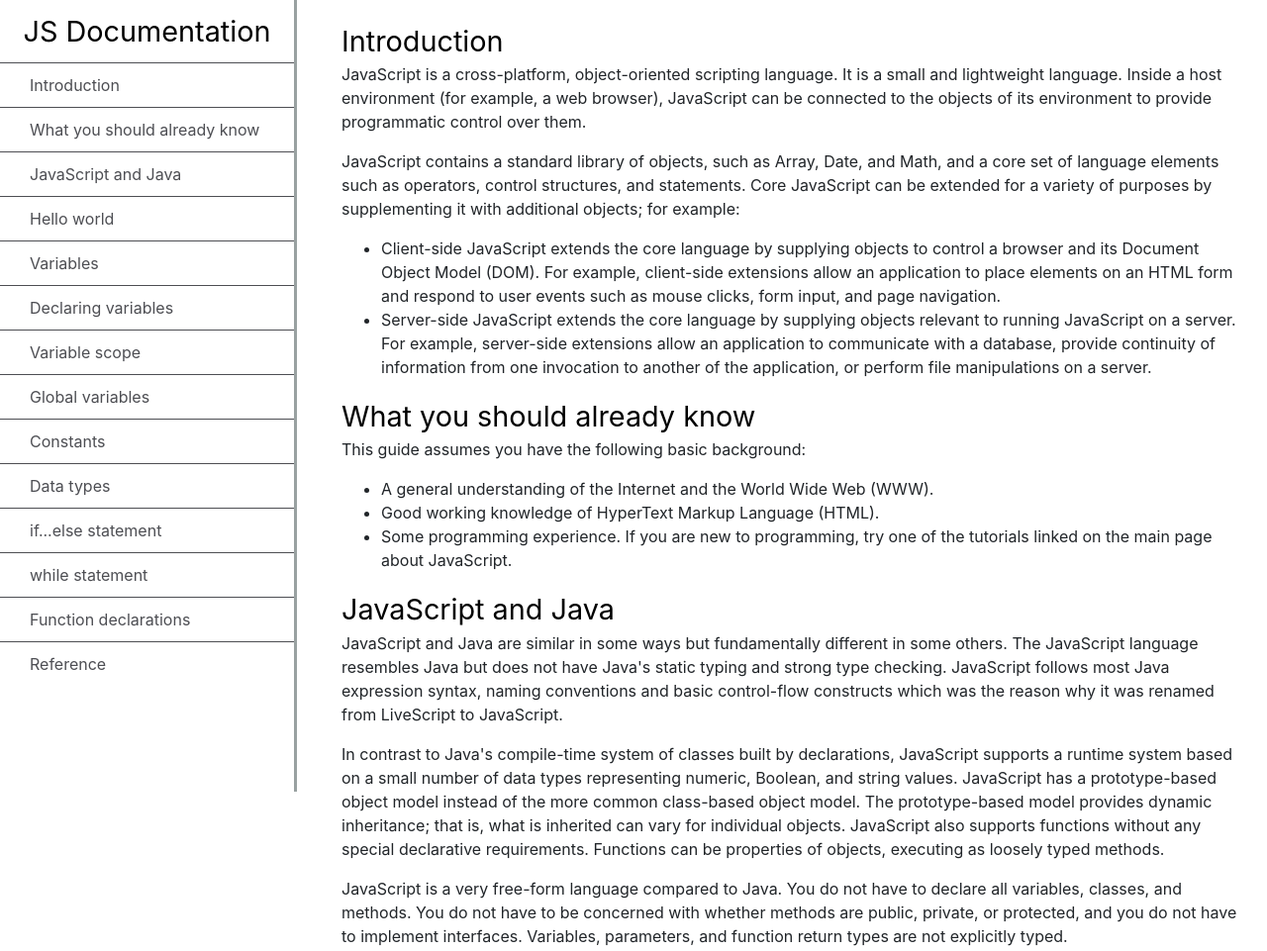
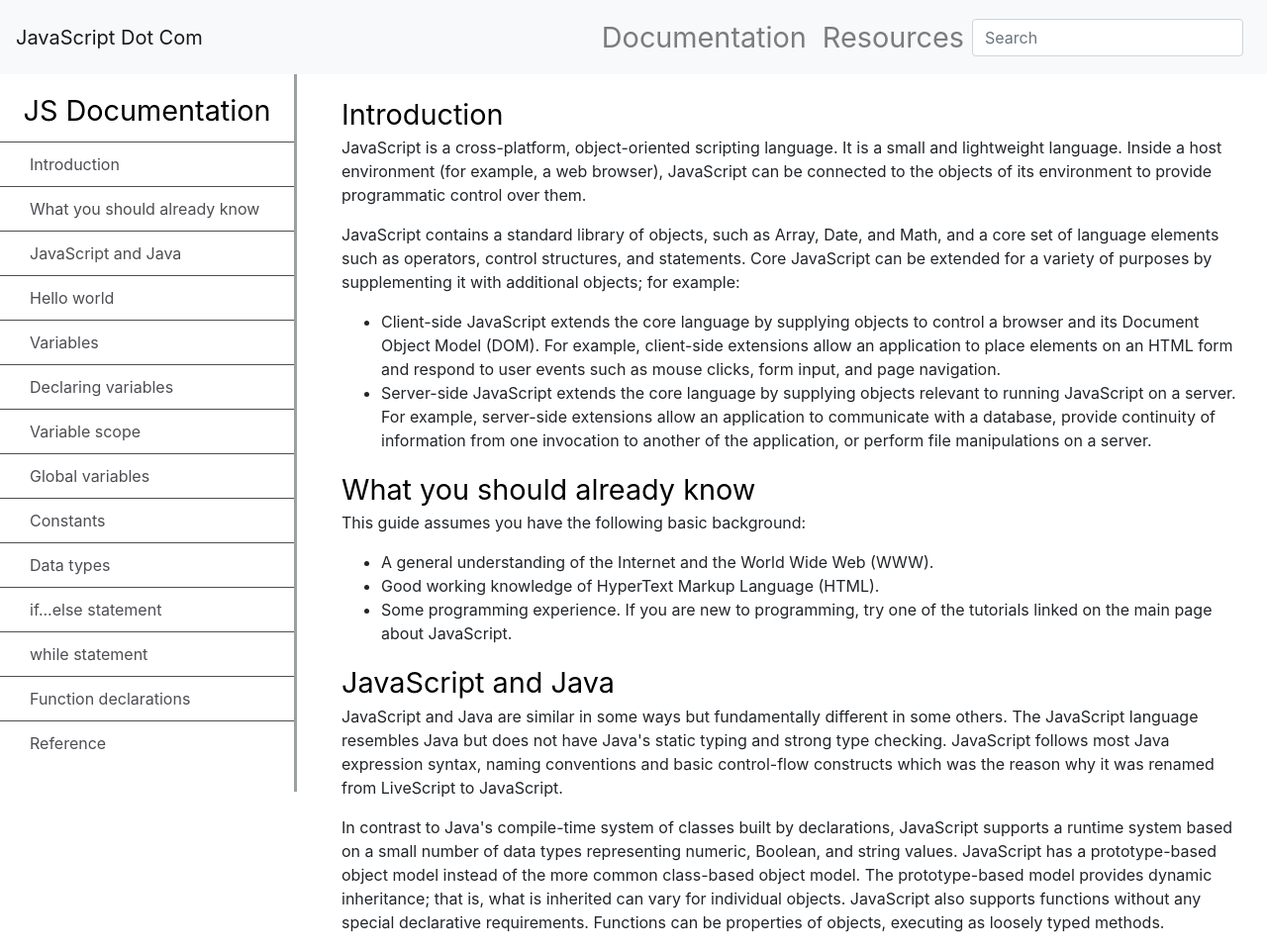
Before and after one commit to deanclark1/FCC-TechnicalDocsPage.github.io, a plain HTML site: page index.html in a window 1280 px wide. Shown: the top 961 px of the page at 99% size. Drawn offline with nearby package versions, Linux system fonts and the light colour scheme.

Commit message:
cleaned up code and added top navigation bar

```diff
--- a/index.html
+++ b/index.html
@@ -9,9 +9,32 @@
 
 </head>
 <body>
-    <div class="container-fluid d-flex">
-        <nav class="flex-column" id="navbar">
-            <header> JS Documentation</header>
+  <header>
+    <nav class="navbar navbar-expand-lg navbar-light bg-light fixed-top">
+      <a class="navbar-brand" href="#">JavaScript Dot Com</a>
+      <button class="navbar-toggler" type="button" data-toggle="collapse" data-target="#navbarNav" aria-controls="navbarNav" aria-expanded="false" aria-label="Toggle navigation">
+        <span class="navbar-toggler-icon"></span>
+      </button>
+      <div class="collapse navbar-collapse" id="navbarNav">
+        <ul class="navbar-nav ml-auto">
+          <li class="nav-item">
+            <a class="nav-link" href="#">Documentation </a>
+          </li>
+          <li class="nav-item">
+            <a class="nav-link" href="#">Resources</a>
+          </li>
+          <form class="form-inline my-2 my-lg-0">
+            <input class="form-control mr-sm-2" type="search" placeholder="Search" aria-label="Search">
+          </form>
+        </ul>
+      </div>
+    </nav>
+  </header>
+
+
+  <div class="container-fluid container-body d-flex">
+    <nav class="flex-column  pt-5" id="navbar">
+      <header class="js-heading "> JS Documentation</header>
         <ul>
           <li><a class="nav-link" href="#Introduction">Introduction</a></li>
           <li>
@@ -38,8 +61,8 @@
           </li>
           <li><a class="nav-link" href="#Reference">Reference</a></li>
         </ul>
+    </nav>
 
-        </nav>
     <main id="main-doc">
       <section class="main-section" id="Introduction">
         <header>Introduction</header>
@@ -77,7 +100,7 @@
         </article>
       </section>
       <section class="main-section" id="What_you_should_already_know">
-                <header>What you should already know</header>
+        <header >What you should already know</header>
         <article>
           <p>This guide assumes you have the following basic background:</p>
 
@@ -423,12 +446,10 @@
           </article>
       </section>
 
-
     </main>
-
   </div>
 
-    <script src="https://cdn.freecodecamp.org/testable-projects-fcc/v1/bundle.js"></script>
+    <!-- <script src="https://cdn.freecodecamp.org/testable-projects-fcc/v1/bundle.js"></script> -->
     <script src="https://code.jquery.com/jquery-3.2.1.slim.min.js" integrity="sha384-KJ3o2DKtIkvYIK3UENzmM7KCkRr/rE9/Qpg6aAZGJwFDMVNA/GpGFF93hXpG5KkN" crossorigin="anonymous"></script>
     <script src="https://cdnjs.cloudflare.com/ajax/libs/popper.js/1.12.9/umd/popper.min.js" integrity="sha384-ApNbgh9B+Y1QKtv3Rn7W3mgPxhU9K/ScQsAP7hUibX39j7fakFPskvXusvfa0b4Q" crossorigin="anonymous"></script>
     <script src="https://maxcdn.bootstrapcdn.com/bootstrap/4.0.0/js/bootstrap.min.js" integrity="sha384-JZR6Spejh4U02d8jOt6vLEHfe/JQGiRRSQQxSfFWpi1MquVdAyjUar5+76PVCmYl" crossorigin="anonymous"></script>
--- a/style.css
+++ b/style.css
@@ -49,3 +49,10 @@ header {
     text-align: left;
     margin: 0px;
 }
+
+.js-heading{
+    padding-top: 2rem;
+}
+.container-body{
+    padding-top: 4rem;
+}
```
Lines whose indentation alone changed are shown as unchanged.
